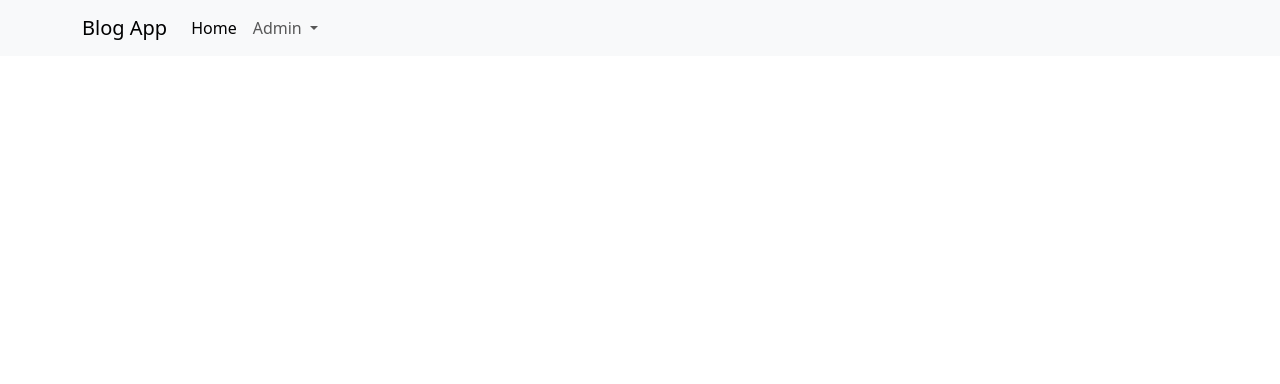
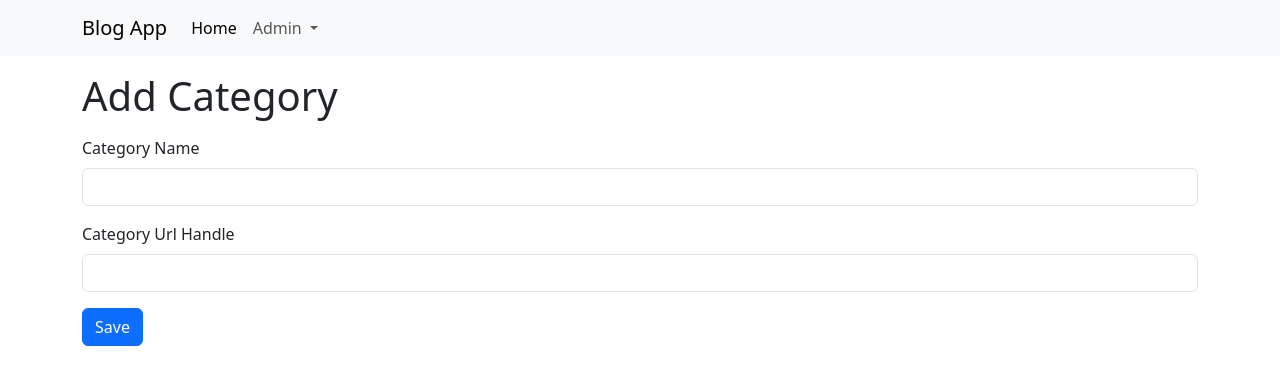
Before and after one commit to ruizemanuel/BlogApp-UI-Angular, an Angular app: page /admin/categories/add in a window 1280 px wide. Before the commit this address led to /. Shown: the top 384 px of the page. Built offline with nearby package versions, Linux system fonts and the light colour scheme.

Commit message:
added route to add category component - added formsModule on app.module - added ngModel to inputs - added model to add-category.component.ts - added routerLink to save btn

```diff
--- a/src/app/app-routing.module.ts
+++ b/src/app/app-routing.module.ts
@@ -1,11 +1,16 @@
 import { NgModule } from '@angular/core';
 import { RouterModule, Routes } from '@angular/router';
 import { CategoryListComponent } from './features/category/category-list/category-list.component';
+import { AddCategoryComponent } from './features/category/add-category/add-category.component';
 
 const routes: Routes = [
   {
     path: 'admin/categories',
     component: CategoryListComponent
+  },
+  {
+    path: 'admin/categories/add',
+    component: AddCategoryComponent
   }
 ];
 
--- a/src/app/app.module.ts
+++ b/src/app/app.module.ts
@@ -6,6 +6,7 @@
 import { NavbarComponent } from './core/components/navbar/navbar.component';
 import { CategoryListComponent } from './features/category/category-list/category-list.component';
 import { AddCategoryComponent } from './features/category/add-category/add-category.component';
+import { FormsModule } from '@angular/forms';
 
 @NgModule({
   declarations: [
@@ -16,7 +17,8 @@
   ],
   imports: [
     BrowserModule,
-    AppRoutingModule
+    AppRoutingModule,
+    FormsModule
   ],
   providers: [],
   bootstrap: [AppComponent]
--- a/src/app/features/category/add-category/add-category.component.html
+++ b/src/app/features/category/add-category/add-category.component.html
@@ -1 +1,21 @@
-<p>add-category works!</p>
+<div class="container">
+    <h1 class="mt-3">Add Category</h1>
+
+    <form #form="ngForm" (ngSubmit)="onFormSubmit()">
+        <div class="mt-2">
+            <div class="mt-3">
+                <label class="form-label">Category Name</label>
+                <input type="text" id="categoryName" class="form-control" name="categoryName" [(ngModel)]="model.name">
+            </div>
+
+            <div class="mt-3">
+                <label class="form-label">Category Url Handle</label>
+                <input type="text" id="categoryUrlHandle" class="form-control" name="categoryUrlHandle" [(ngModel)]="model.urlHandle">
+            </div>
+
+            <div class="mt-3">
+                <button type="submit" class="btn btn-primary">Save</button>
+            </div>
+        </div>
+    </form>
+</div>
--- a/src/app/features/category/add-category/add-category.component.ts
+++ b/src/app/features/category/add-category/add-category.component.ts
@@ -1,4 +1,5 @@
 import { Component } from '@angular/core';
+import { AddCategoryRequest } from '../models/add-category-request.model';
 
 @Component({
   selector: 'app-add-category',
@@ -7,4 +8,16 @@
 })
 export class AddCategoryComponent {
 
+  model: AddCategoryRequest;
+
+  constructor() {
+    this.model = {
+      name: '',
+      urlHandle: ''
+    }
+  }
+
+  onFormSubmit(){
+
+  }
 }
--- a/src/app/features/category/category-list/category-list.component.html
+++ b/src/app/features/category/category-list/category-list.component.html
@@ -1,6 +1,6 @@
 <div class="container">
     <h1 class="mt-3">Category List</h1>
     <div class="d-flex justify-content-end mt-3">
-        <a href="" class="btn btn-primary">Add Category</a>
+        <a [routerLink]="['/admin/categories/add']" class="btn btn-primary">Add Category</a>
     </div>
 </div>
--- /dev/null
+++ b/src/app/features/category/models/add-category-request.model.ts
@@ -0,0 +1,4 @@
+export interface AddCategoryRequest {
+    name: string;
+    urlHandle: string;
+}
```
